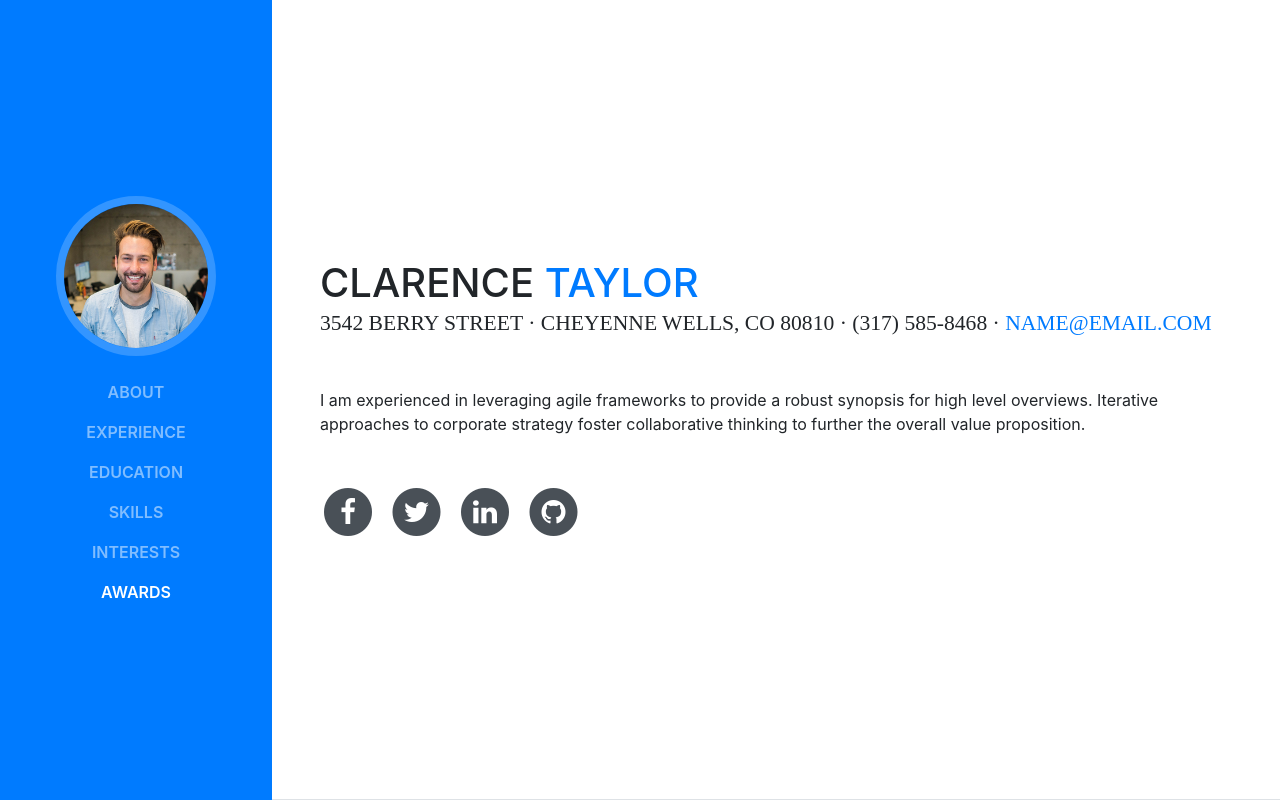
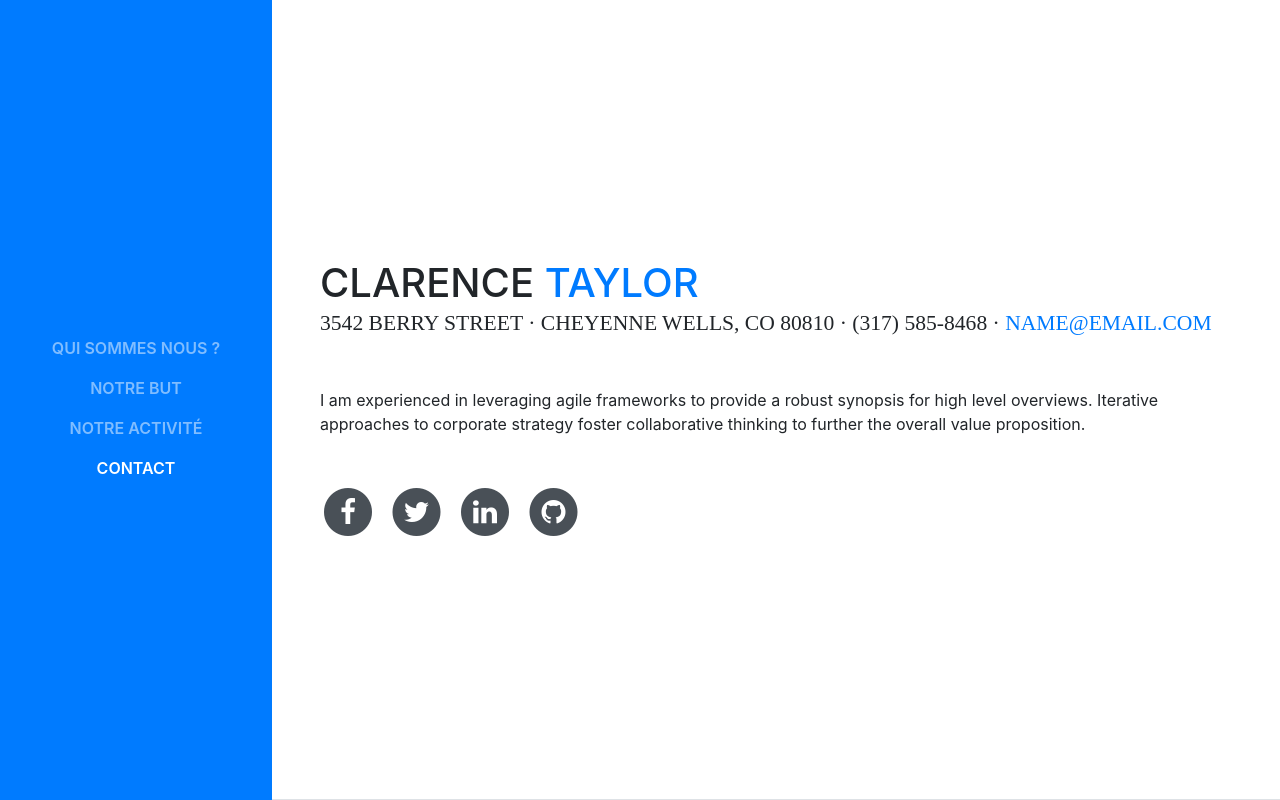
Before and after one commit to Adridor/becode-AHOD, a website with bundled scripts: page index.html in a window 1280 px wide. Shown: the top 800 px of the page. Built offline with nearby package versions, Linux system fonts and the light colour scheme; a web font is replaced by a local one.

Commit message:
Modify menu + remove img

```diff
--- a/index.html
+++ b/index.html
@@ -8,7 +8,7 @@
     <meta name="description" content="">
     <meta name="author" content="">
 
-    <title>Resume - Start Bootstrap Theme</title>
+    <title>Le Funambule ASBL</title>
 
     <!-- Bootstrap core CSS -->
     <link href="vendor/bootstrap/css/bootstrap.min.css" rel="stylesheet">
@@ -29,10 +29,10 @@
 
     <nav class="navbar navbar-expand-lg navbar-dark bg-primary fixed-top" id="sideNav">
       <a class="navbar-brand js-scroll-trigger" href="#page-top">
-        <span class="d-block d-lg-none">Start Bootstrap</span>
-        <span class="d-none d-lg-block">
+        <span class="d-block d-lg-none">Le Funambule ASBL</span>
+        <!--<span class="d-none d-lg-block">
           <img class="img-fluid img-profile rounded-circle mx-auto mb-2" src="img/profile.jpg" alt="">
-        </span>
+        </span>-->
       </a>
       <button class="navbar-toggler" type="button" data-toggle="collapse" data-target="#navbarSupportedContent" aria-controls="navbarSupportedContent" aria-expanded="false" aria-label="Toggle navigation">
         <span class="navbar-toggler-icon"></span>
@@ -40,22 +40,16 @@
       <div class="collapse navbar-collapse" id="navbarSupportedContent">
         <ul class="navbar-nav">
           <li class="nav-item">
-            <a class="nav-link js-scroll-trigger" href="#about">About</a>
+            <a class="nav-link js-scroll-trigger" href="#about">Qui sommes nous ?</a>
           </li>
           <li class="nav-item">
-            <a class="nav-link js-scroll-trigger" href="#experience">Experience</a>
+            <a class="nav-link js-scroll-trigger" href="#experience">Notre but</a>
           </li>
           <li class="nav-item">
-            <a class="nav-link js-scroll-trigger" href="#education">Education</a>
+            <a class="nav-link js-scroll-trigger" href="#education">Notre activité</a>
           </li>
           <li class="nav-item">
-            <a class="nav-link js-scroll-trigger" href="#skills">Skills</a>
-          </li>
-          <li class="nav-item">
-            <a class="nav-link js-scroll-trigger" href="#interests">Interests</a>
-          </li>
-          <li class="nav-item">
-            <a class="nav-link js-scroll-trigger" href="#awards">Awards</a>
+            <a class="nav-link js-scroll-trigger" href="#awards">Contact</a>
           </li>
         </ul>
       </div>
```
